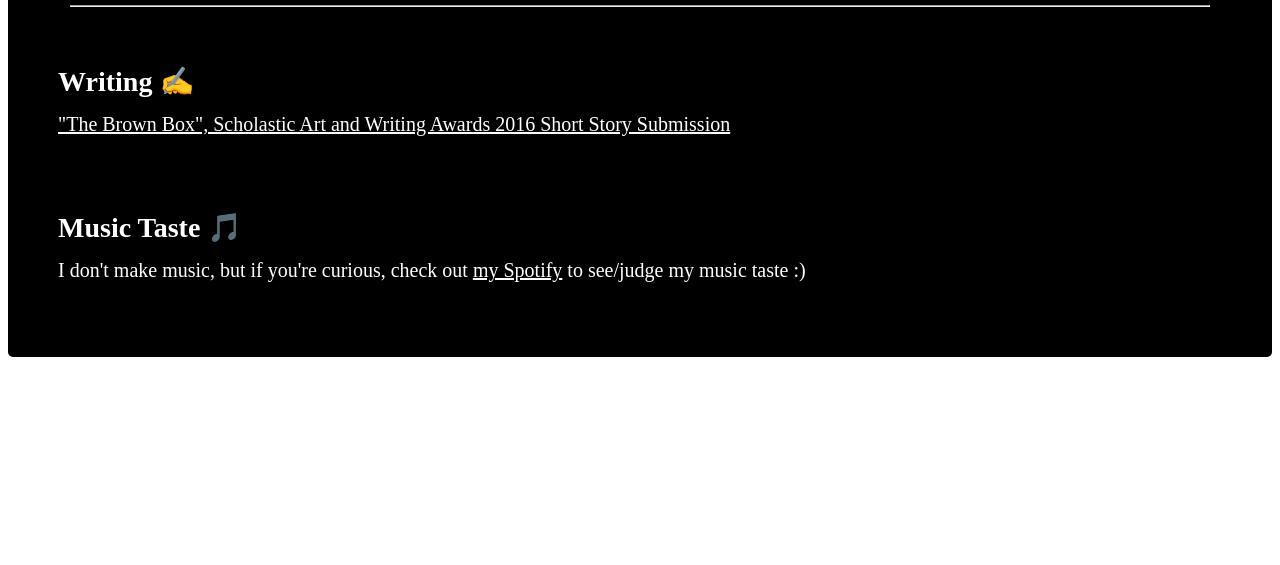
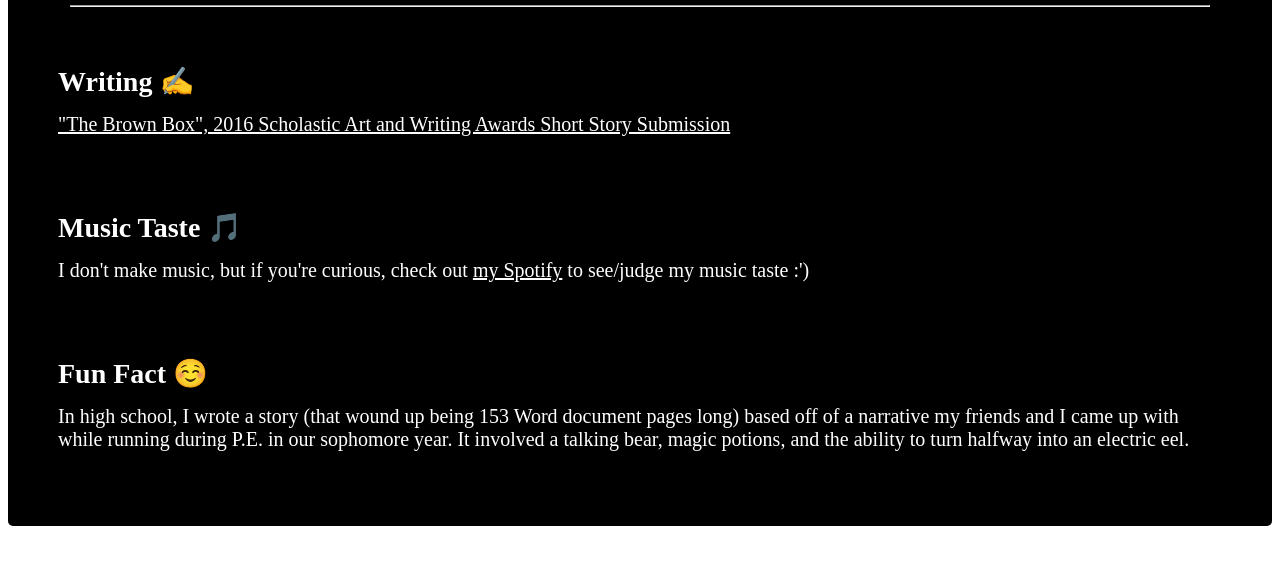
Before and after one commit to JuliaB1/JuliaB1.github.io, a Gatsby site: page /components/Misc in a window 1280 px wide. Shown: the part 103-668 px from the top of the page. Built offline with nearby package versions, Linux system fonts and the light colour scheme; Gatsby itself is replaced by a stand-in of ours.

Commit message:
more updates

```diff
--- a/src/pages/components/Misc.js
+++ b/src/pages/components/Misc.js
@@ -37,19 +37,29 @@ const Misc = () => {
                 Other Stuff
             </div>
             <hr style={{ width: "90%" }} />
-            <div style={{ display: "flex", flexDirection: "column", paddingRight: 20 }}>
+            <div style={{ display: "flex", flexDirection: "column", paddingRight: 50 }}>
                 <div style={{ paddingLeft: 50, paddingBottom: 75, paddingTop: 50 }}>
                     <div style={bigHeader}> Writing ✍️</div>
                     <div style={medHeader}>
                         <a href={tbb} style={{ color: "white" }}>
-                            "The Brown Box", Scholastic Art and Writing Awards 2016 Short Story Submission
+                            "The Brown Box", 2016 Scholastic Art and Writing Awards Short Story Submission
                         </a>
                     </div>
                 </div>
                 <div style={{ paddingLeft: 50, paddingBottom: 75 }}>
                     <div style={bigHeader}> Music Taste 🎵</div>
                     <div style={medHeader}>
-                        I don't make music, but if you're curious, check out <a href="https://open.spotify.com/user/0kb6wsskfitamfbhom1slzzx1?si=TumZRFIASeW-QwGqB7sKng&dl_branch=1" style={{ color: "white" }}>my Spotify</a> to see/judge my music taste :)
+                        I don't make music, but if you're curious, check out <a href="https://open.spotify.com/user/0kb6wsskfitamfbhom1slzzx1?si=TumZRFIASeW-QwGqB7sKng&dl_branch=1" style={{ color: "white" }}>my Spotify</a> to see/judge my music taste :')
+                    </div>
+                </div>
+                <div style={{ paddingLeft: 50, paddingBottom: 75 }}>
+                    <div style={bigHeader}>Fun Fact ☺️</div>
+                    <div style={medHeader}>
+                        In high school, I wrote a story (that wound up being 153 Word document
+                        pages long) based off of a narrative my friends and I came up with while
+                        running during P.E. in our sophomore year. It involved
+                        a talking bear, magic potions, and the ability to turn halfway into an
+                        electric eel.
                     </div>
                 </div>
             </div>
--- a/src/pages/components/Resume.js
+++ b/src/pages/components/Resume.js
@@ -81,9 +81,10 @@ const Resume = () => {
                 </div>
                 <div style={{ paddingLeft: 50, paddingBottom: 75 }}>
                     <div style={bigHeader}> Awards</div>
-                    <div style={medHeader}>UCLA Engineering Achievement Award for Student Welfare (May 2021)</div>
-                    <div style={medHeader}>UCLA Regents Scholar</div>
+                    <div style={medHeader}>UCLA Engineering Achievement Award for Student Welfare (2021)</div>
+                    <div style={medHeader}>UCLA Regents Scholar (2017)</div>
                     <div style={medHeader}>Gold Key, Scholastic Art and Writing Awards - Short Story (2016)</div>
+                    <div style={medHeader}>Branch Awardee, 18th annual Student Writing for Literacy Essay Contest - Scripps Miramar Ranch Library (2015)</div>
                 </div>
             </div>
 
```
Also changed, not shown: 1 other file.
